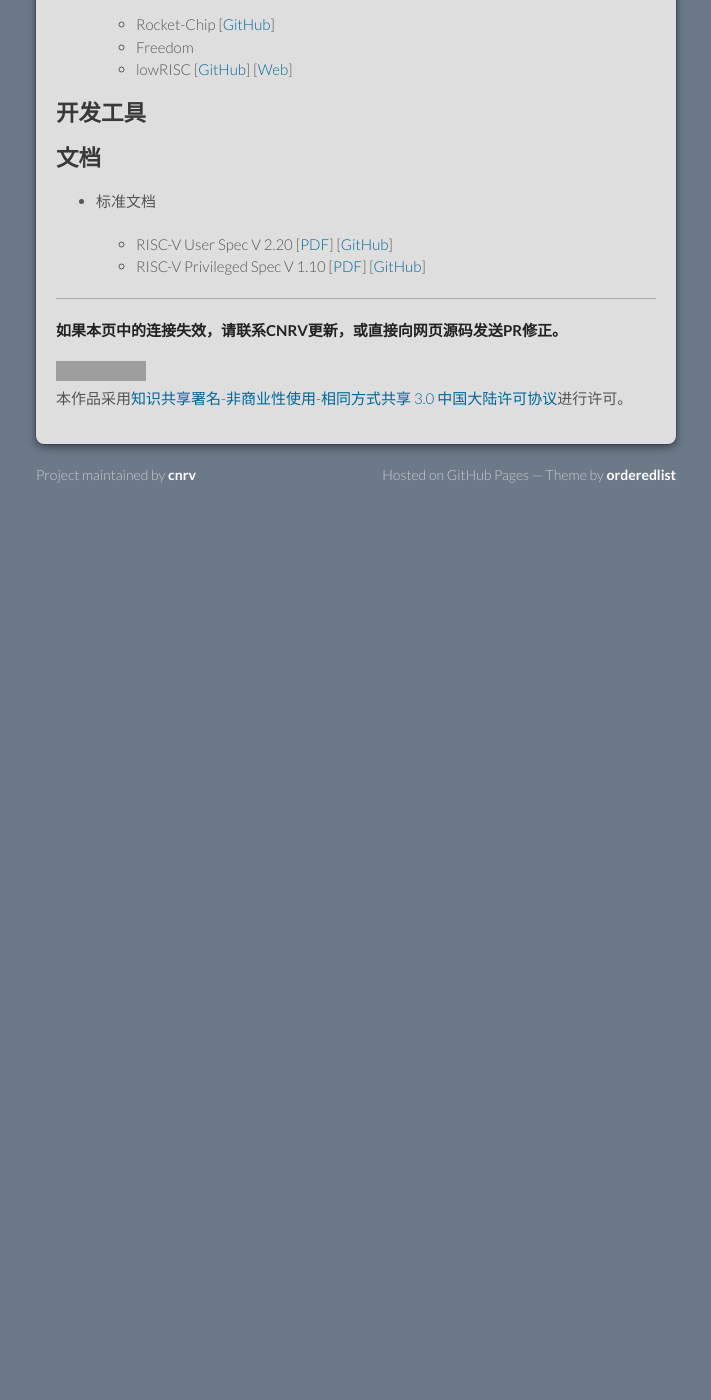
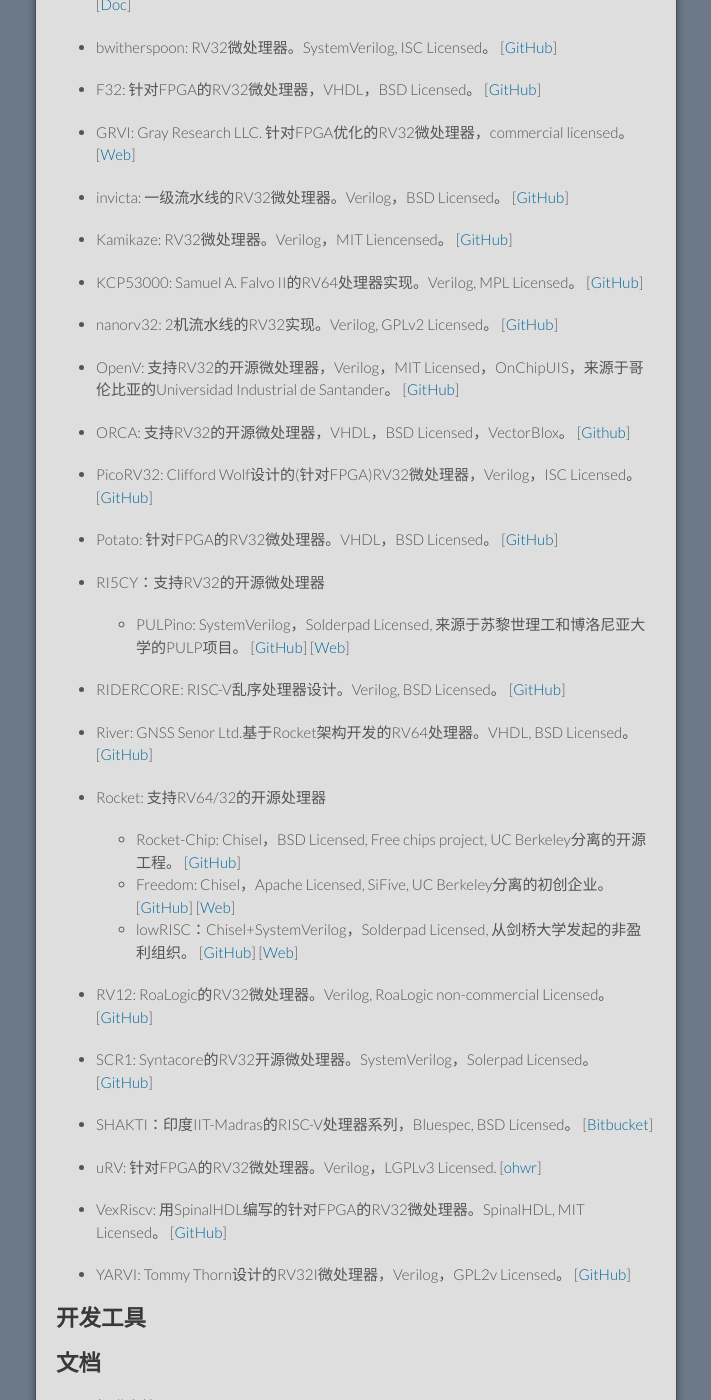
Before and after one commit to cnrv/home, a Jekyll site: the page built from resource.md, in a window 1280 px wide and 1400 px high, scrolled down 270 px. Shown: the whole window, without its empty margins (284-995 px from the left). Built offline with Jekyll 4.4.1, drawn with Linux system fonts in a browser that asks for light colours; Markdown is read by kramdown in place of the engine named in the settings; our own code applies the rules of GitHub Pages for plain Markdown files; before the commit the page ends 900 px from its top, so only the background shows below that; some of the changed text lies outside the part shown; grey boxes are pictures that could not be loaded.

Commit message:
adding all hardware cores

```diff
--- a/resource.md
+++ b/resource.md
@@ -6,17 +6,87 @@
 
 ## 处理器设计
 
-+ Rocket
++ BOOM: Christopher Celio的RV64乱序处理器实现。Chisel, BSD Licensed。
+  [[GitHub](https://github.com/ucb-bar/riscv-boom)]
+  [[Doc](https://ccelio.github.io/riscv-boom-doc/)]
 
-  - Rocket-Chip
++ bwitherspoon: RV32微处理器。SystemVerilog, ISC Licensed。
+  [[GitHub](https://github.com/bwitherspoon/core)]
+
++ F32: 针对FPGA的RV32微处理器，VHDL，BSD Licensed。
+  [[GitHub](https://github.com/f32c/f32c)]
+
++ GRVI: Gray Research LLC. 针对FPGA优化的RV32微处理器，commercial licensed。
+  [[Web](http://fpga.org/grvi-phalanx/)]
+
++ invicta: 一级流水线的RV32微处理器。Verilog，BSD Licensed。
+  [[GitHub](https://github.com/qmn/riscv-invicta)]
+
++ Kamikaze: RV32微处理器。Verilog，MIT Liencensed。
+  [[GitHub](https://github.com/rgwan/kamikaze)]
+
++ KCP53000: Samuel A. Falvo II的RV64处理器实现。Verilog, MPL Licensed。
+  [[GitHub](https://github.com/KestrelComputer/polaris)]
+
++ nanorv32: 2机流水线的RV32实现。Verilog, GPLv2 Licensed。
+  [[GitHub](https://github.com/rbarzic/nanorv32)]
+
++ OpenV: 支持RV32的开源微处理器，Verilog，MIT Licensed，OnChipUIS，来源于哥伦比亚的Universidad Industrial de Santander。
+  [[GitHub](https://github.com/onchipuis/mriscv)]
+
++ ORCA: 支持RV32的开源微处理器，VHDL，BSD Licensed，VectorBlox。
+  [[Github](https://github.com/VectorBlox/orca)]
+
++ PicoRV32: Clifford Wolf设计的(针对FPGA)RV32微处理器，Verilog，ISC Licensed。
+  [[GitHub](https://github.com/cliffordwolf/picorv32)]
+
++ Potato: 针对FPGA的RV32微处理器。VHDL，BSD Licensed。
+  [[GitHub](https://github.com/skordal/potato)]
+
++ RI5CY：支持RV32的开源微处理器
+
+  - PULPino: SystemVerilog，Solderpad Licensed, 来源于苏黎世理工和博洛尼亚大学的PULP项目。
+    [[GitHub](https://github.com/pulp-platform/pulpino)]
+    [[Web](http://www.pulp-platform.org/)]
+
++ RIDERCORE: RISC-V乱序处理器设计。Verilog, BSD Licensed。
+  [[GitHub](https://github.com/ridecore/ridecore)]
+
++ River: GNSS Senor Ltd.基于Rocket架构开发的RV64处理器。VHDL, BSD Licensed。
+  [[GitHub](https://github.com/sergeykhbr/riscv_vhdl)]
+
++ Rocket: 支持RV64/32的开源处理器
+
+  - Rocket-Chip: Chisel，BSD Licensed, Free chips project, UC Berkeley分离的开源工程。
     [[GitHub](https://github.com/freechipsproject/rocket-chip)]
-  - Freedom
-  - lowRISC
+  - Freedom: Chisel，Apache Licensed, SiFive, UC Berkeley分离的初创企业。
+    [[GitHub](https://github.com/sifive/freedom)]
+    [[Web](https://www.sifive.com/products/freedom/)]
+  - lowRISC：Chisel+SystemVerilog，Solderpad Licensed, 从剑桥大学发起的非盈利组织。
     [[GitHub](https://github.com/lowrisc/lowrisc-chip)]
     [[Web](http://www.lowrisc.org)]
 
++ RV12: RoaLogic的RV32微处理器。Verilog, RoaLogic non-commercial Licensed。
+  [[GitHub](https://github.com/RoaLogic/RV12)]
+
++ SCR1: Syntacore的RV32开源微处理器。SystemVerilog，Solerpad Licensed。
+  [[GitHub](https://github.com/syntacore/scr1)]
+
++ SHAKTI：印度IIT-Madras的RISC-V处理器系列，Bluespec, BSD Licensed。
+  [[Bitbucket](https://bitbucket.org/casl/shakti_public)]
+
++ uRV: 针对FPGA的RV32微处理器。Verilog，LGPLv3 Licensed.
+  [[ohwr](http://www.ohwr.org/projects/urv-core)]
+
++ VexRiscv: 用SpinalHDL编写的针对FPGA的RV32微处理器。SpinalHDL, MIT Licensed。
+  [[GitHub](https://github.com/SpinalHDL/VexRiscv)]
+
++ YARVI: Tommy Thorn设计的RV32I微处理器，Verilog，GPL2v Licensed。
+  [[GitHub](https://github.com/tommythorn/yarvi)]
+
 
 ## 开发工具
+
 
 ## 文档
 
@@ -29,6 +99,10 @@
     [[PDF](https://content.riscv.org/wp-content/uploads/2017/05/riscv-privileged-v1.10.pdf)]
     [[GitHub](https://github.com/riscv/riscv-isa-manual)]
 
+## 其他
+
++ [CNRV中国镜像](https://github.com/cnrv/clone-helpers/blob/master/README.md): 提供大量RISC-V相关工程的国内下载镜像。
++ [RISC-V wiki](https://github.com/riscv/riscv-wiki/wiki): 由Arun维护的近官方RISC-V维科页面。
 
 ------------------------
 **如果本页中的连接失效，请联系CNRV更新，或直接向网页源码发送PR修正。**
```
Also changed, not shown: index.md (+2 -0 lines).
